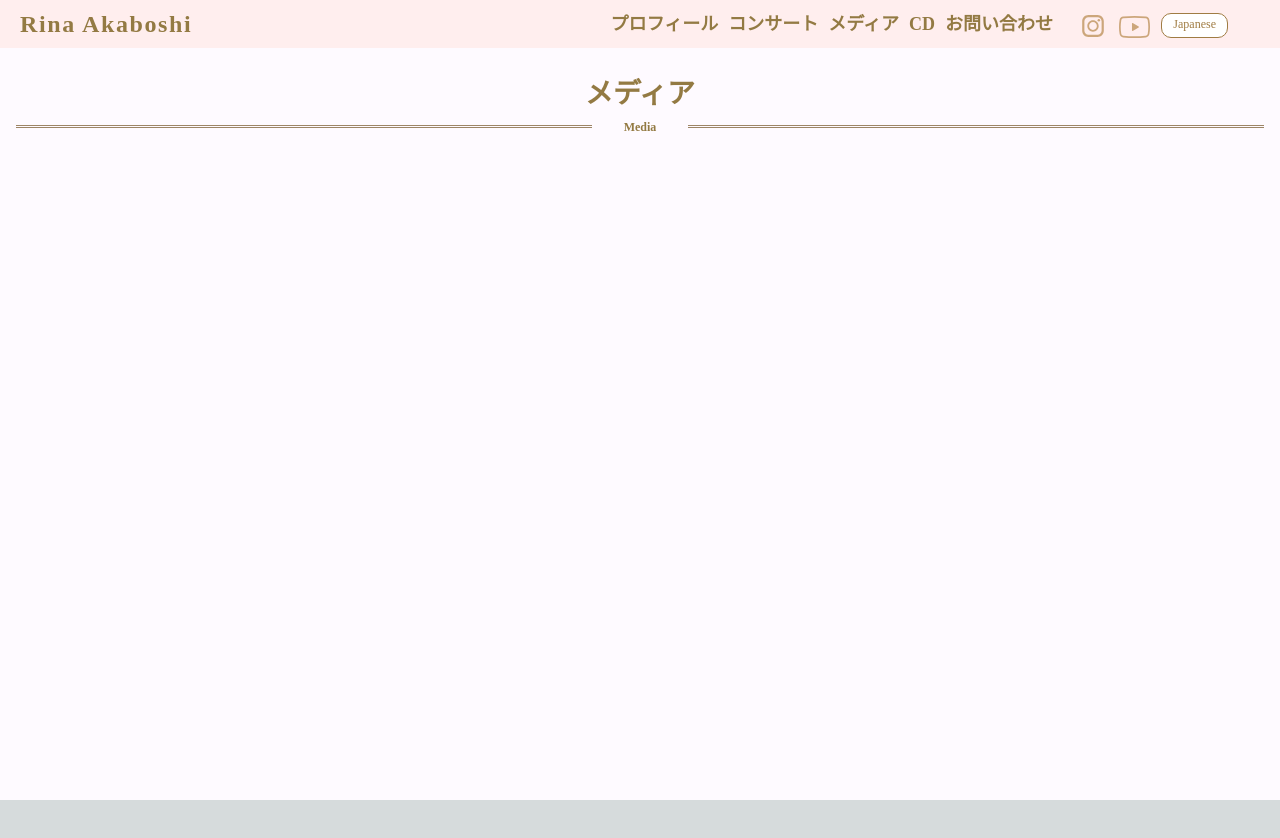
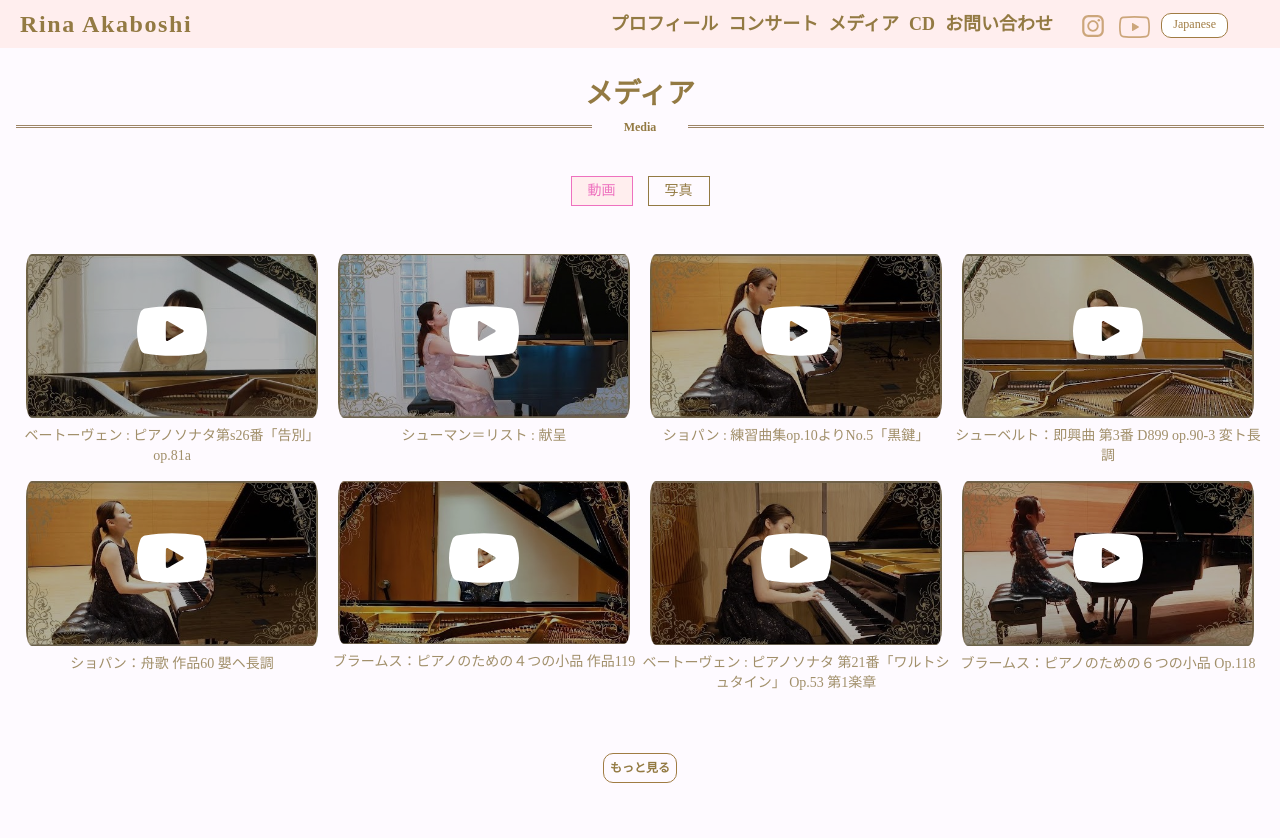
Before and after one commit to Koheibass/ruban-studio, a Next.js app: page /videos in a window 1280 px wide. Shown: the top 838 px of the page. Before the commit the page ends 800 px from the top, so only its background shows below. Built offline with nearby package versions, Linux system fonts and the light colour scheme.

Commit message:
Mediaページ作成

```diff
--- a/components/SectionMedia.jsx
+++ b/components/MediaContent.jsx
@@ -4,7 +4,7 @@ import Link from 'next/link'
 import { VideoMedia } from './VideoMedia'
 import { ImageMedia } from './ImageMedia'
 
-export const SectionMedia = () => {
+export const MediaContent = () => {
     const videoList = [
         {
             id: 1,
@@ -29,7 +29,31 @@ export const SectionMedia = () => {
             title: 'シューベルト：即興曲 第3番 D899 op.90-3 変ト長調',
             videoId: '66Fel4dySJ8',
             thumbnailURL: '/photo/Impromptus.jpg',
-        }
+        },
+        {
+            id: 5,
+            title: 'ショパン：舟歌 作品60 嬰ヘ長調',
+            videoId: 'Cq0A7z6Ov24',
+            thumbnailURL: '/photo/Barcarolle.jpg',
+        },
+        {
+            id: 6,
+            title: 'ブラームス：ピアノのための４つの小品 作品119',
+            videoId: 'Z89P1TQiEHM',
+            thumbnailURL: '/photo/119.jpg',
+        },
+        {
+            id: 7,
+            title: 'ベートーヴェン : ピアノソナタ 第21番「ワルトシュタイン」 Op.53 第1楽章',
+            videoId: 'K5D_2XrDhiQ',
+            thumbnailURL: '/photo/waldstein.jpg',
+        },
+        {
+            id: 8,
+            title: 'ブラームス：ピアノのための６つの小品 Op.118',
+            videoId: '7wDfVUm4-B0',
+            thumbnailURL: '/photo/118.jpg',
+        },
     ]
 
     const imageList = [
@@ -48,7 +72,31 @@ export const SectionMedia = () => {
         {
             id: 4,
             imageURL: '/photo/photo4.webp',
-        }
+        },
+        {
+            id: 5,
+            imageURL: '/photo/hero1.webp',
+        },
+        {
+            id: 6,
+            imageURL: '/photo/hero2.webp',
+        },
+        {
+            id: 7,
+            imageURL: '/photo/hero3.webp',
+        },
+        {
+            id: 8,
+            imageURL: '/photo/biography.webp',
+        },
+        {
+            id: 9,
+            imageURL: '/photo/concert1.webp',
+        },
+        {
+            id: 8,
+            imageURL: '/photo/concert2.webp',
+        },
     ]
 
     const [mode, setMode] = React.useState('video') // or image
@@ -90,7 +138,7 @@ export const SectionMedia = () => {
                     {
                         mode === 'image' &&
                         imageList.map((image) => (
-                            <ImageMedia key={video.id} image={image} />
+                            <ImageMedia key={image.id} image={image} />
                         ))
                     }
                 </div>
--- a/components/MoreButton.jsx
+++ /dev/null
@@ -1,14 +0,0 @@
-/**
- * もっと見るButton
- */
-import Link from 'next/link'
-
-export const MoreButton = () => {
-    return (
-        <div className="top__button__updates">
-            <button className="top__button__content">
-                <Link href="topnews.html"> もっと見る</Link>
-            </button>
-        </div>
-    )
-}
--- a/components/MoviePlayer.jsx
+++ b/components/MoviePlayer.jsx
@@ -1,8 +1,8 @@
 import { useState } from 'react'
 import ModalVideo from 'react-modal-video'
 import 'react-modal-video/scss/modal-video.scss'
-import { MoreButton } from '@/components/MoreButton'
 import { PhotoButton } from '@/components/PhotoButton'
+import Link from 'next/link'
 
 export const MoviePlayer = () => {
     const [isOpen, setIsOpen] = useState(false)
@@ -17,7 +17,11 @@ export const MoviePlayer = () => {
             <div className="top-tracklist">
                 ベートーヴェン : ピアノソナタ第26番「告別」op.81a
             </div>
-            <MoreButton />
+            <div className="top__button__updates">
+                <button className="top__button__content">
+                    <Link href="/videos">もっと見る</Link>
+                </button>
+            </div>
         </>
     )
 }
--- a/components/News/Info.jsx
+++ b/components/News/Info.jsx
@@ -23,7 +23,7 @@ export const Info = () => {
             </div>
             <div className="top__button__updates">
                 <button className="top__button__content">
-                    <Link href="/news/topnews"> もっと見る</Link>
+                    <Link href="/news/topnews">もっと見る</Link>
                 </button>
             </div>
         </div>
--- a/pages/concert/20210619.jsx
+++ b/pages/concert/20210619.jsx
@@ -12,7 +12,7 @@ export default function Concert20210619() {
                     <div className="latest-information__content">
                         <div>
                             <div className="latest-information__sentence">
-                                赤星 里奈 ピアノリサイタル vol.1 presented by "MUSICUM"
+                                赤星 里奈 ピアノリサイタル vol.1 presented by {"MUSICUM"}
                             </div>
                             <div className="latest-information__days">
                                 2021.06.19 YouTube / イマチケ
--- a/pages/news/topnews.jsx
+++ b/pages/news/topnews.jsx
@@ -29,13 +29,13 @@ export default function Topnews() {
                             {"2022.02.12"}
                             <small>(Sat)</small>
                         </div>
-                        <a href="/news/20220212" className="info_detail">カルチャーメディア誌「Bridge」に掲載されました。</a>
+                        <Link href="/news/20220212" className="info_detail">カルチャーメディア誌「Bridge」に掲載されました。</Link>
                         <br />
                         <div className="info_content_days">
                             {"2021.05.31"}
                             <small>(Mon)</small>
                         </div>
-                        <a href="/concert/20210619" className="info_detail">オンラインコンサート開催決定！</a>
+                        <Link href="/concert/20210619" className="info_detail">オンラインコンサート開催決定！</Link>
                     </div>
                 </div>
                 <div className="return">
--- a/pages/videos.jsx
+++ b/pages/videos.jsx
@@ -1,6 +1,6 @@
 import { AppNav } from "@/components/AppNav"
 import Link from "next/link"
-
+import { MediaContent } from "@/components/MediaContent"
 
 export default function Videos() {
     return (
@@ -8,12 +8,8 @@ export default function Videos() {
             <AppNav />
             <main className="latest-information__main">
                 <section className="section_media">
-                    <h2 className="element__title" id="media">
-                        <div>メディア</div>
-                        <div className="translate">Media</div>
-                    </h2>
+                    <MediaContent />
                 </section>
-
             </main>
         </div>
     )
```
Also changed, not shown: public/photo/piano.svg (deleted).
